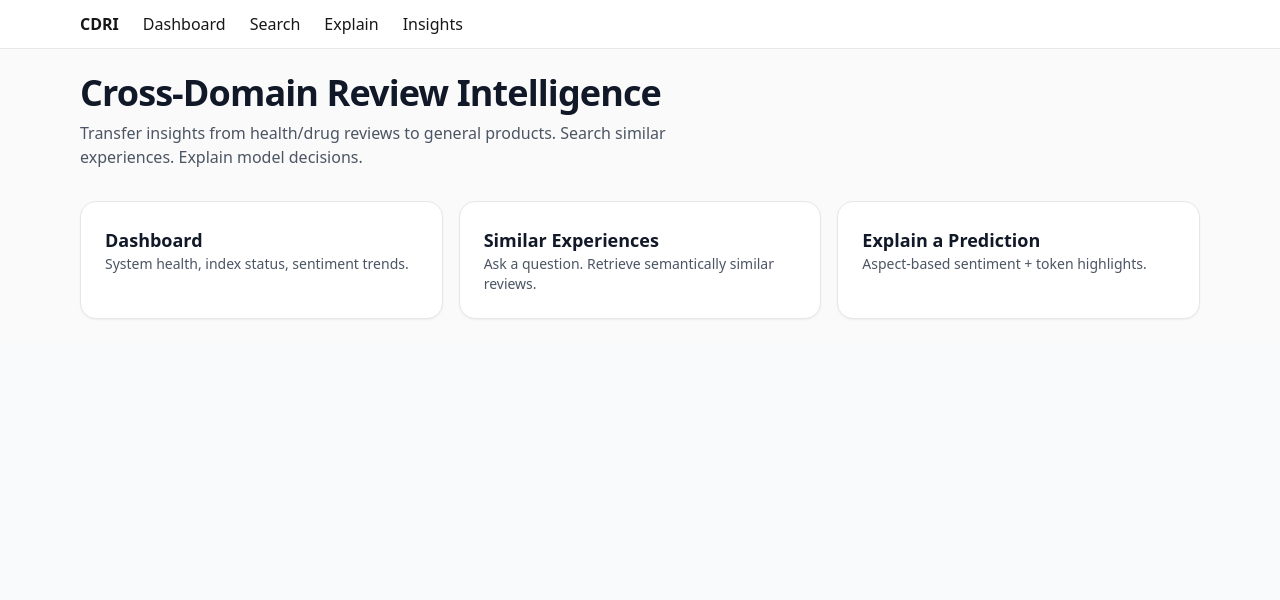
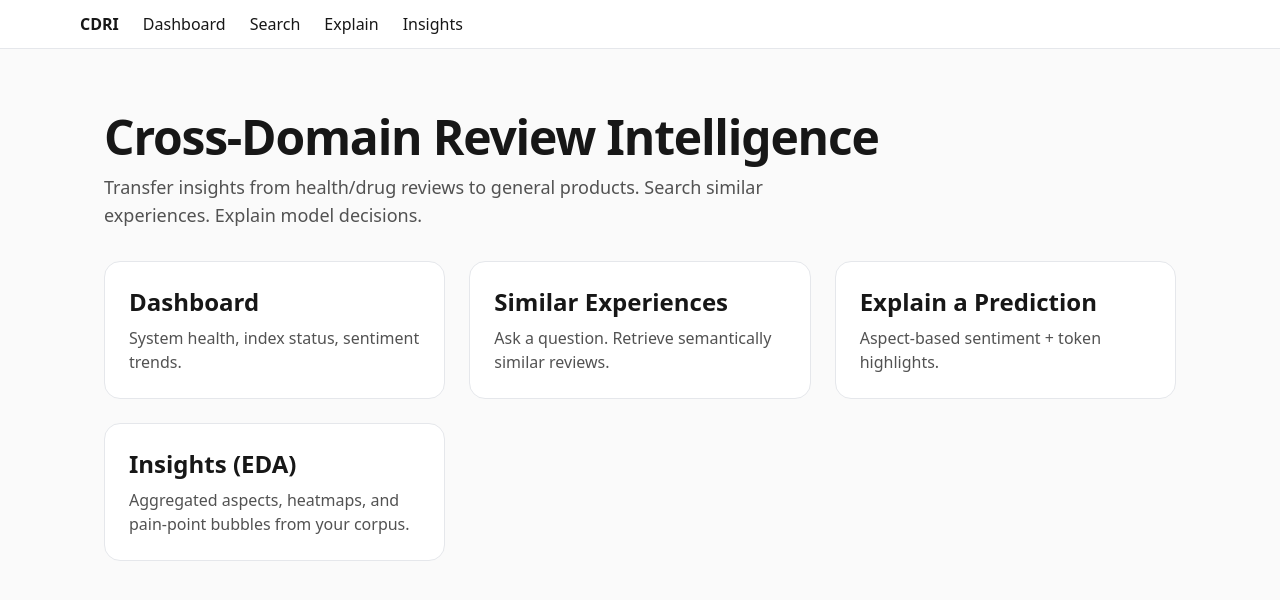
Before and after one commit to AdityaB09/cdri-frontend, a Next.js app: page / in a window 1280 px wide. Shown: the top 600 px of the page. Built offline with nearby package versions, Linux system fonts and the light colour scheme.

Commit message:
Update page.tsx

```diff
--- a/src/app/page.tsx
+++ b/src/app/page.tsx
@@ -1,47 +1,63 @@
+// src/app/page.tsx
+import Link from "next/link";
+
 export default function Home() {
   return (
-    <section className="space-y-8">
-      <header className="space-y-2">
-        <h1 className="text-4xl font-extrabold tracking-tight text-gray-900">
-          Cross-Domain Review Intelligence
-        </h1>
-        <p className="max-w-2xl text-base text-gray-600">
-          Transfer insights from health/drug reviews to general products.
-          Search similar experiences. Explain model decisions.
-        </p>
-      </header>
+    <main className="px-6 py-10">
+      <h1 className="text-4xl md:text-5xl font-extrabold tracking-tight">
+        Cross-Domain Review Intelligence
+      </h1>
+      <p className="mt-3 text-lg text-neutral-600 max-w-3xl">
+        Transfer insights from health/drug reviews to general products. Search similar experiences.
+        Explain model decisions.
+      </p>
 
-      <div className="grid gap-4 md:grid-cols-3">
-        <a
+      {/* Cards */}
+      <div className="mt-8 grid gap-6 md:grid-cols-3">
+        {/* Dashboard */}
+        <Link
           href="/dashboard"
-          className="rounded-2xl border bg-white p-6 shadow-sm hover:shadow-md hover:bg-gray-50 transition"
+          className="block rounded-2xl border hover:shadow-md transition-shadow bg-white p-6"
         >
-          <div className="text-lg font-semibold text-gray-900">Dashboard</div>
-          <div className="text-sm text-gray-600">
+          <h2 className="text-2xl font-semibold">Dashboard</h2>
+          <p className="mt-2 text-neutral-600">
             System health, index status, sentiment trends.
-          </div>
-        </a>
+          </p>
+        </Link>
 
-        <a
+        {/* Similar Experiences */}
+        <Link
           href="/search"
-          className="rounded-2xl border bg-white p-6 shadow-sm hover:shadow-md hover:bg-gray-50 transition"
+          className="block rounded-2xl border hover:shadow-md transition-shadow bg-white p-6"
         >
-          <div className="text-lg font-semibold text-gray-900">Similar Experiences</div>
-          <div className="text-sm text-gray-600">
+          <h2 className="text-2xl font-semibold">Similar Experiences</h2>
+          <p className="mt-2 text-neutral-600">
             Ask a question. Retrieve semantically similar reviews.
-          </div>
-        </a>
+          </p>
+        </Link>
 
-        <a
+        {/* Explain */}
+        <Link
           href="/explain"
-          className="rounded-2xl border bg-white p-6 shadow-sm hover:shadow-md hover:bg-gray-50 transition"
+          className="block rounded-2xl border hover:shadow-md transition-shadow bg-white p-6"
         >
-          <div className="text-lg font-semibold text-gray-900">Explain a Prediction</div>
-          <div className="text-sm text-gray-600">
+          <h2 className="text-2xl font-semibold">Explain a Prediction</h2>
+          <p className="mt-2 text-neutral-600">
             Aspect-based sentiment + token highlights.
-          </div>
-        </a>
+          </p>
+        </Link>
+
+        {/* NEW: Insights (EDA) — this will appear BELOW the first 3 on md+ screens */}
+        <Link
+          href="/eda"
+          className="block rounded-2xl border hover:shadow-md transition-shadow bg-white p-6"
+        >
+          <h2 className="text-2xl font-semibold">Insights (EDA)</h2>
+          <p className="mt-2 text-neutral-600">
+            Aggregated aspects, heatmaps, and pain-point bubbles from your corpus.
+          </p>
+        </Link>
       </div>
-    </section>
+    </main>
   );
 }
```
